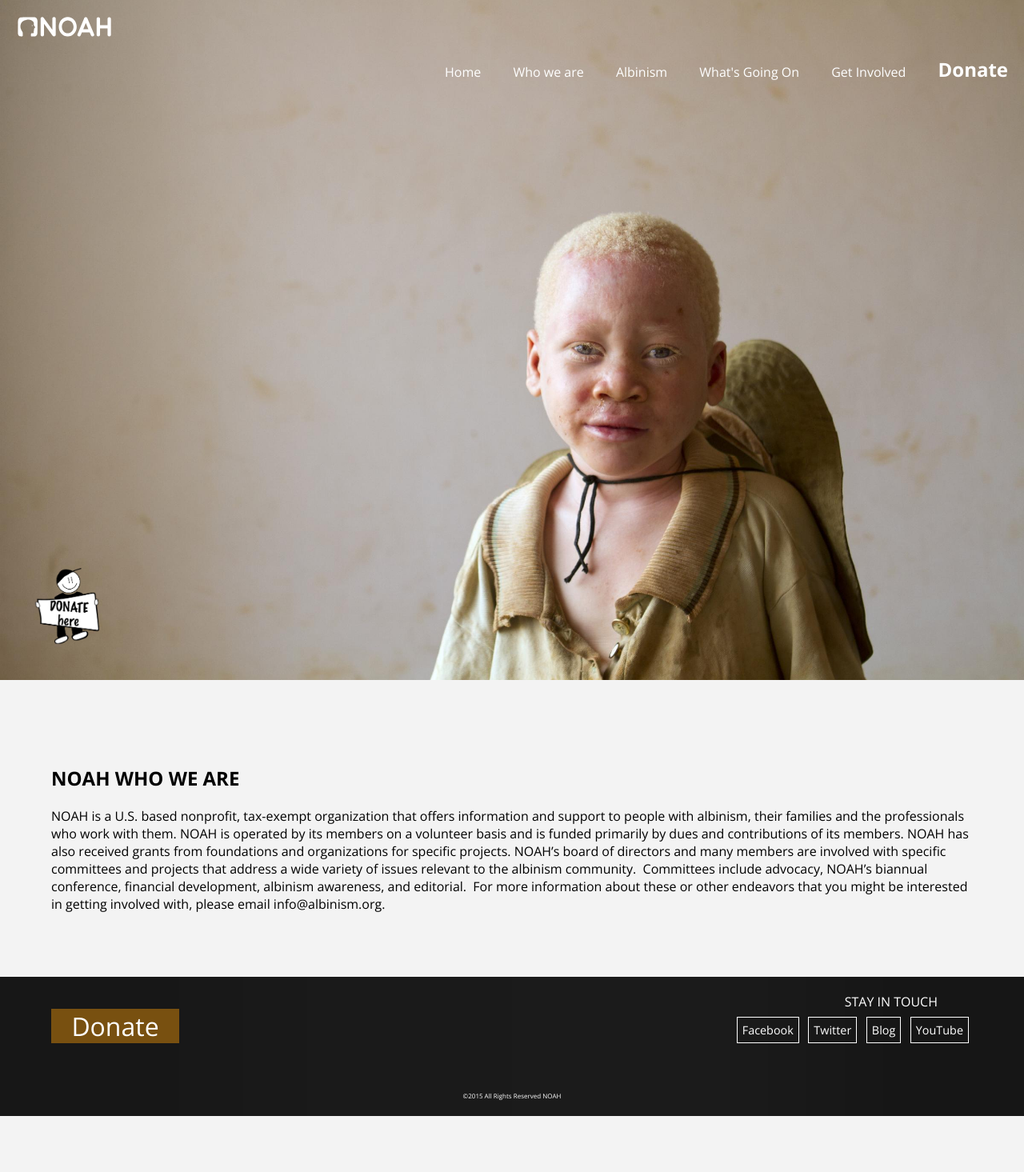
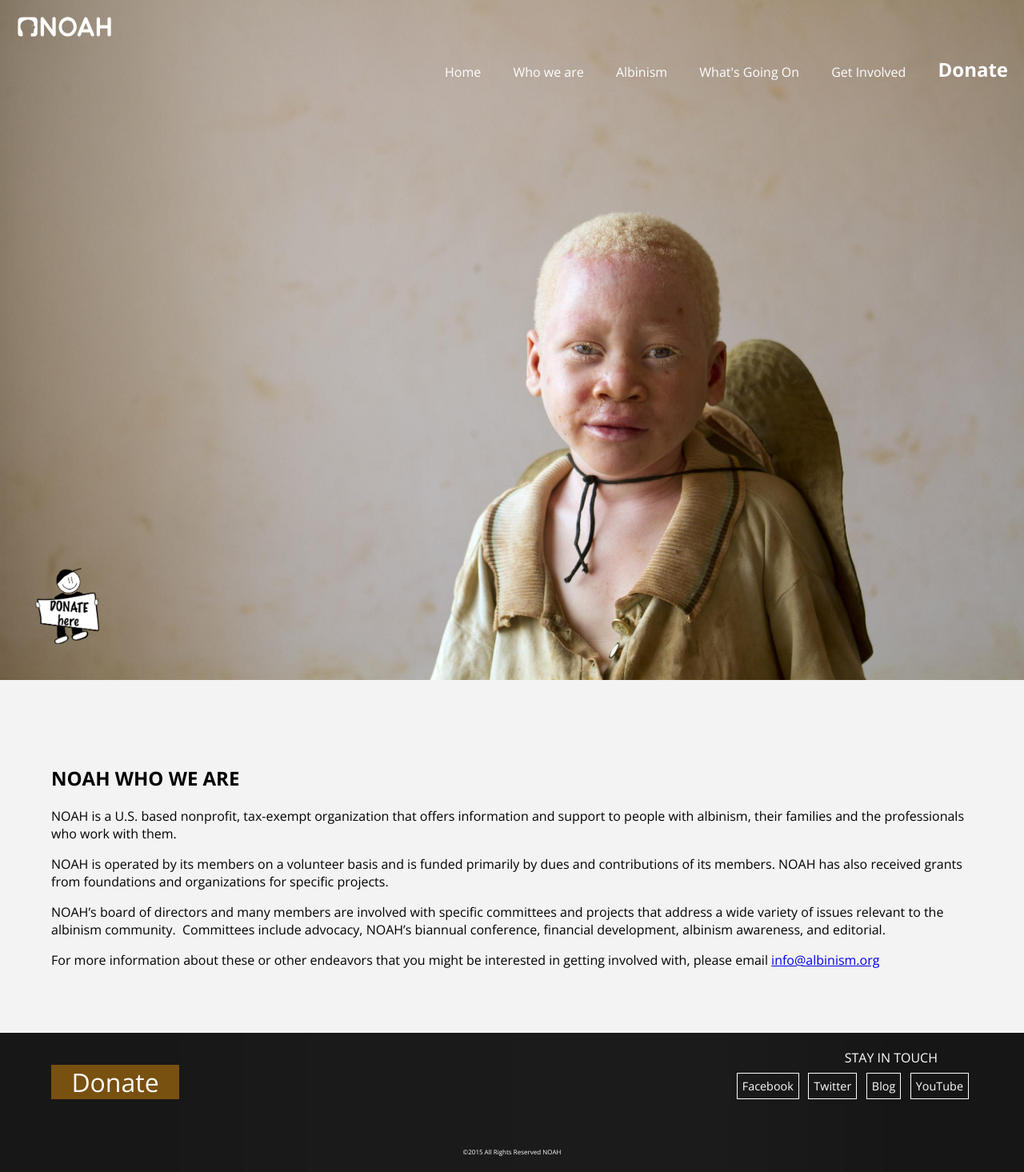
Before and after one commit to lorefranko/noah-albinism, a Jekyll site: the page built from who.html, in a window 1280 px wide. Shown: the whole page at 80% size. Built offline with Jekyll 4.4.1, drawn with Linux system fonts in a browser that asks for light colours; nearby versions of some CDN libraries; Markdown is read by kramdown in place of the engine named in the settings; before the commit the page ends 1395 px from its top, so only the background shows below that.

```diff
--- a/index.html
+++ b/index.html
@@ -1,7 +1,8 @@
 ---
 layout: default
 ---
-<div class="section-1 screen-2-3">
+<section class="section-1">
+  <div class="screen-2-3">
     <h1>Albanism</h1>
   	<img src="images/blue.jpg" class="image-2-3" alt="blue">
   	<p>Welcome to NOAH's Albinism On-line Community — a place where people and families affected by albinism and others interested in learning more about the condition can ask questions and share experiences.
@@ -12,6 +13,7 @@ Thanks for reading, we hope you visit often!
   	</p>
   </div>
 
+  <div class="screen-1-3">
     <h1>Recent feeds</h1>
     <div id="socialFeed">
       <div class="update facebook">
@@ -60,3 +62,5 @@ Thanks for reading, we hope you visit often!
         </div>
       </div>
     </div>
+  </div>
+</section>
--- a/prepros.cfg
+++ b/prepros.cfg
@@ -40,7 +40,7 @@
           "name": "_main.scss",
           "category": "CSS",
           "autoCompile": true,
-          "autoprefixer": false,
+          "autoprefixer": true,
           "sourceMaps": false,
           "libSass": true,
           "nodeSassCompress": true,
--- a/volunteer.html
+++ b/volunteer.html
@@ -18,5 +18,5 @@ Job Responsibilities
 	<li>Event planning experience required</li>
 
 </ul>
-Submit your letter of interest and resume outlining your event planning experience to info@albinism.org by June 6th.
+Submit your letter of interest and resume outlining your event planning experience to <a href="mailto:info@albinism.org" itemprompt="email">info@albinism.org</a> by June 6th.
 </p>
--- a/who.html
+++ b/who.html
@@ -2,6 +2,11 @@
 layout: default
 ---
   <h1>NOAH WHO WE ARE</h1>
-		<p>NOAH is a U.S. based nonprofit, tax-exempt organization that offers information and support to people with albinism, their families and the professionals who work with them. NOAH is operated by its members on a volunteer basis and is funded primarily by dues and contributions of its members. NOAH has also received grants from foundations and organizations for specific projects.
-		NOAH’s board of directors and many members are involved with specific committees and projects that address a wide variety of issues relevant to the albinism community.  Committees include advocacy, NOAH’s biannual conference, financial development, albinism awareness, and editorial.  For more information about these or other endeavors that you might be interested in getting involved with, please email info@albinism.org.
+		<p>NOAH is a U.S. based nonprofit, tax-exempt organization that offers information and support to people with albinism, their families and the professionals who work with them.
 		</p>
+		<p>NOAH is operated by its members on a volunteer basis and is funded primarily by dues and contributions of its members. NOAH has also received grants from foundations and organizations for specific projects.
+		</p>
+		<p>NOAH’s board of directors and many members are involved with specific committees and projects that address a wide variety of issues relevant to the albinism community.  Committees include advocacy, NOAH’s biannual conference, financial development, albinism awareness, and editorial.
+		</p>
+		<p>For more information about these or other endeavors that you might be interested in getting involved with, please email <a href="mailto:info@albinism.org">info@albinism.org</a>
+		</p>
```
Also changed, not shown: donate.html (+6 -2 lines), get-involved.html (+3 -9 lines), scss/components/_main.scss (+13 -8 lines), css/components/_main.css, images/donate-gray.svg (added), 1 other file. Lines whose indentation alone changed are shown as unchanged.
